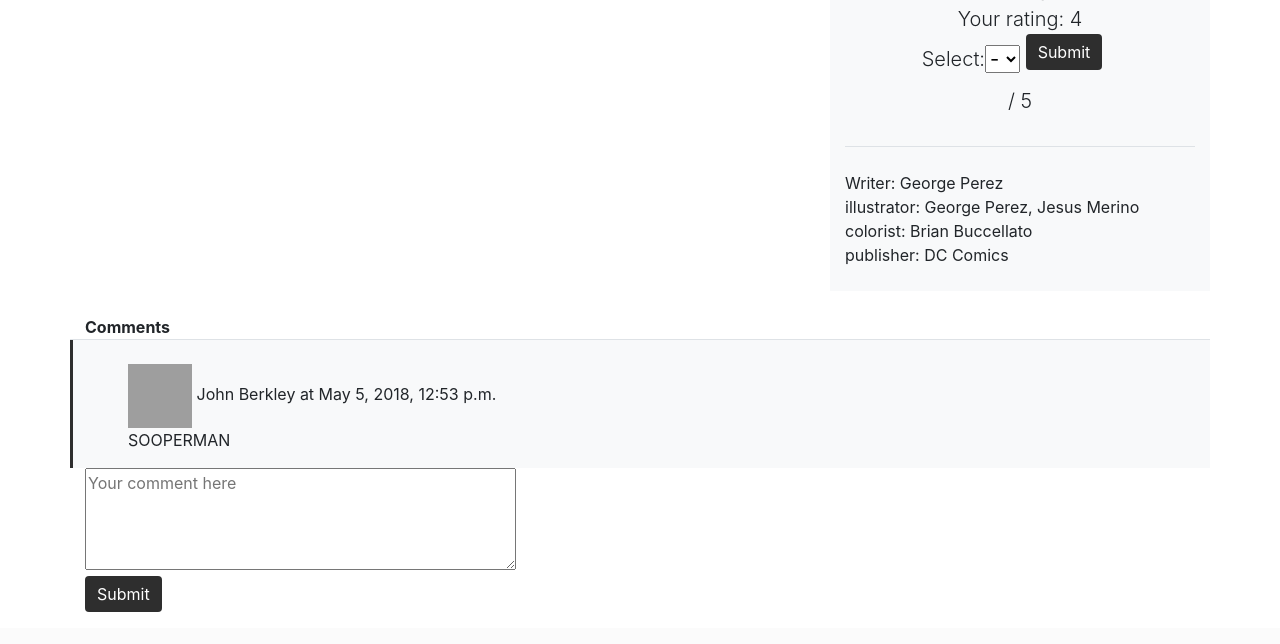
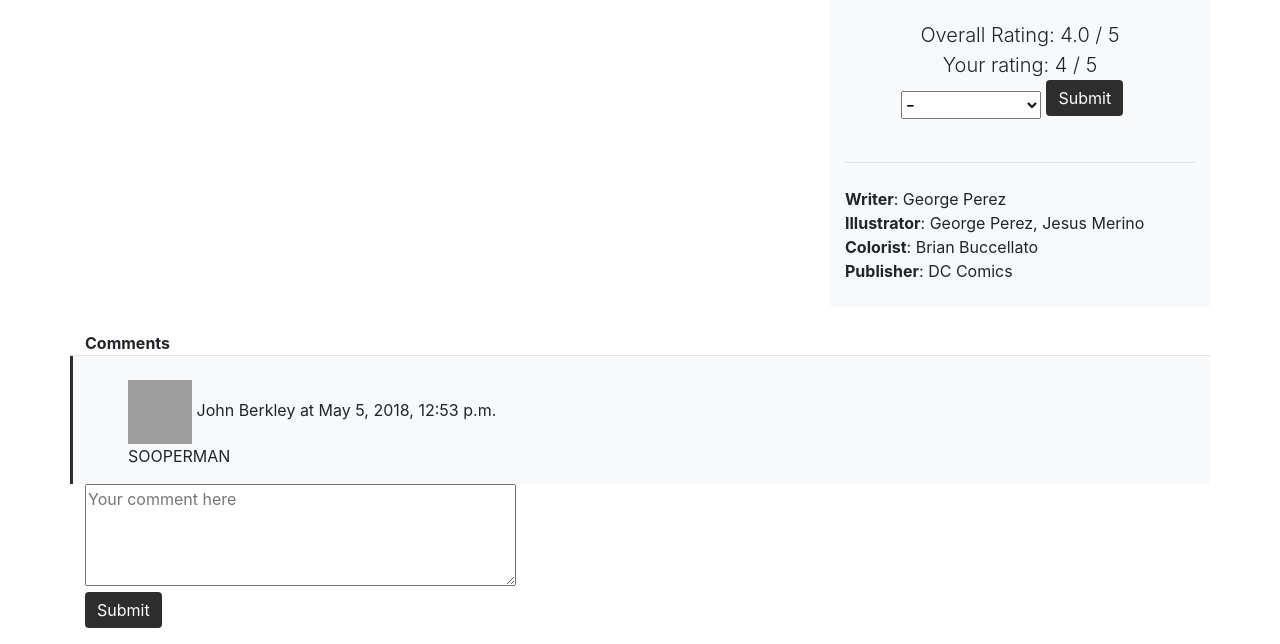
Before and after one commit to DigiTech-LLC/Comic-Vault, a Django app: page /comic/1/ in a window 1280 px wide. Shown: the part 504-1148 px from the top of the page. Before the commit the page ends 1116 px from the top, so only its background shows below. Run offline with Django 3.2, Linux system fonts and the light colour scheme; a user stored in the database is signed in; data comes from the database, SQL or seed files in the repository; both versions use the stored data as it was after the commit; some libraries are stand-ins or nearby versions; grey boxes are pictures that could not be loaded.

Commit message:
center title on xs and rating formatting

```diff
--- a/Vault/forms.py
+++ b/Vault/forms.py
@@ -123,8 +123,8 @@ class ComicCommentForm(forms.ModelForm):
 
 class ComicRatingForm(forms.Form):
     # (value, name in box)
-    CHOICES = ((-1, "-"), (1, '1',), (2, '2',), (3, '3',), (4, '4',), (5, '5',),)
-    select = forms.CharField(widget=forms.Select(choices=CHOICES))
+    CHOICES = ((-1, "-"), (5, '5 (Excellent)',), (4, '4 (Good)',), (3, '3 (Average)',), (2, '2 (Bad)',), (1, '1 (Poor)',), )
+    select = forms.CharField(widget=forms.Select(choices=CHOICES), label='')
 
     class Meta:
         model = Rating
--- a/Vault/templates/Vault/comic-page.html
+++ b/Vault/templates/Vault/comic-page.html
@@ -40,10 +40,16 @@
       {% if comic_entry %}
 
         <!-- title -->
+        <div class="row pt-3">
+
+          <div class="col-sm-12 text-center text-md-left">
+            <span class="display-4">{{ comic_entry.series }}</span>
+          </div>
+        </div>
+
         <div class="row">
 
-          <div class="col-sm-12 border-bottom">
-            <span class="display-4">{{ comic_entry.series }}</span>
+          <div class="col-sm-12 border-bottom text-center text-md-left">
             <span class="lead text-secondary">Vol: {{ comic_entry.volume }}, Issue: {{ comic_entry.issue }}</span>
           </div>
         </div>
@@ -71,7 +77,7 @@
               <div>
                 Your rating:
                 {% if user_rating %}
-                  {{ user_rating.rating }}
+                  {{ user_rating.rating }} / 5
                   <form method="post">
                       <div class="mr-3">
                           {% csrf_token %}
@@ -80,6 +86,7 @@
                       </div>
 		              </form>
                 {% else %}
+                  - / 5
                   <form method="post">
                       <div class="mr-3">
                           {% csrf_token %}
@@ -88,7 +95,6 @@
                       </div>
 		              </form>
                 {% endif %}
-                / 5
               </div>
               </br>
             </div>
@@ -98,10 +104,10 @@
               <div class="row">
 
               </div>
-                <div>Writer: {{ comic_entry.writer }}</div>
-                <div>illustrator: {{ comic_entry.illustrator }}</div>
-                <div>colorist: {{ comic_entry.colorist }}</div>
-                <div>publisher: {{ comic_entry.publisher }}</div>
+                <div><strong>Writer</strong>: {{ comic_entry.writer }}</div>
+                <div><strong>Illustrator</strong>: {{ comic_entry.illustrator }}</div>
+                <div><strong>Colorist</strong>: {{ comic_entry.colorist }}</div>
+                <div><strong>Publisher</strong>: {{ comic_entry.publisher }}</div>
                 </br>
             </div>
 
--- a/Vault/views.py
+++ b/Vault/views.py
@@ -45,7 +45,7 @@ def comicpage(request, id):
             comicratingform = ComicRatingForm(request.POST)
             if comicratingform.is_valid():
                 print(comicratingform.cleaned_data['select'])
-                if comicratingform.cleaned_data['select'] != -1:
+                if comicratingform.cleaned_data['select'] != '-1':
                     Rating.objects.filter(user_profile_id_id = request.user.userprofile.id, comic_id_id = id).delete()
                     Rating(user_profile_id_id = request.user.userprofile.id, comic_id_id = id)
                     post = Rating(user_profile_id_id = request.user.userprofile.id, comic_id_id = id)
```
Also changed, not shown: db.sqlite3.
